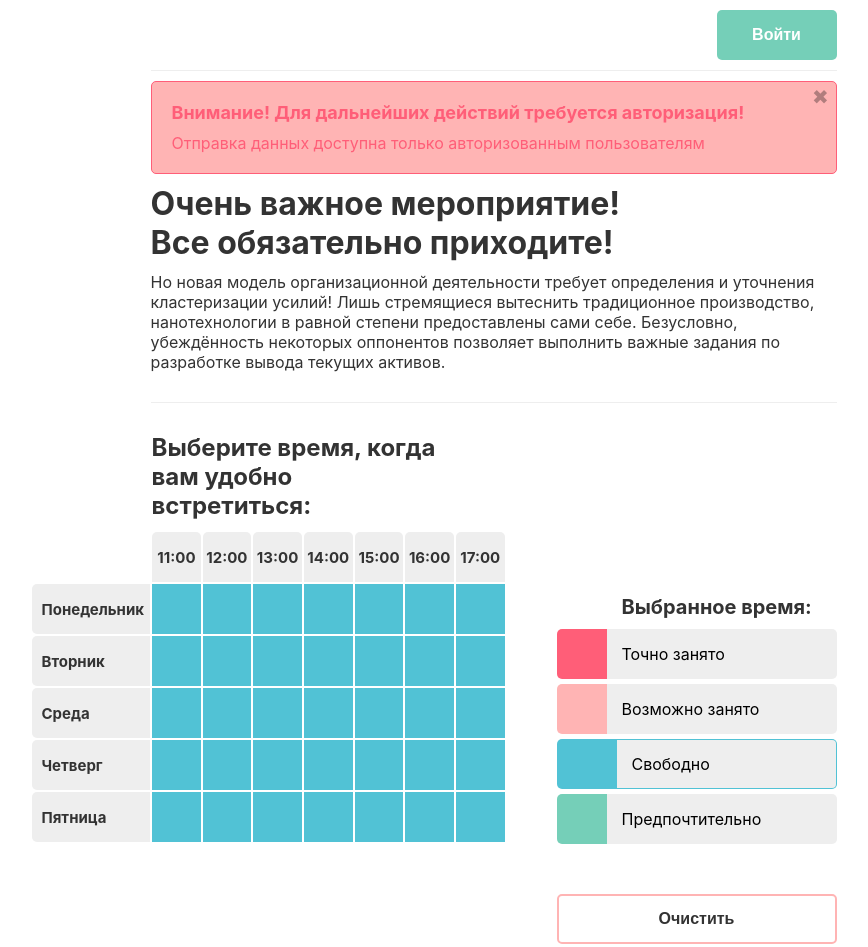
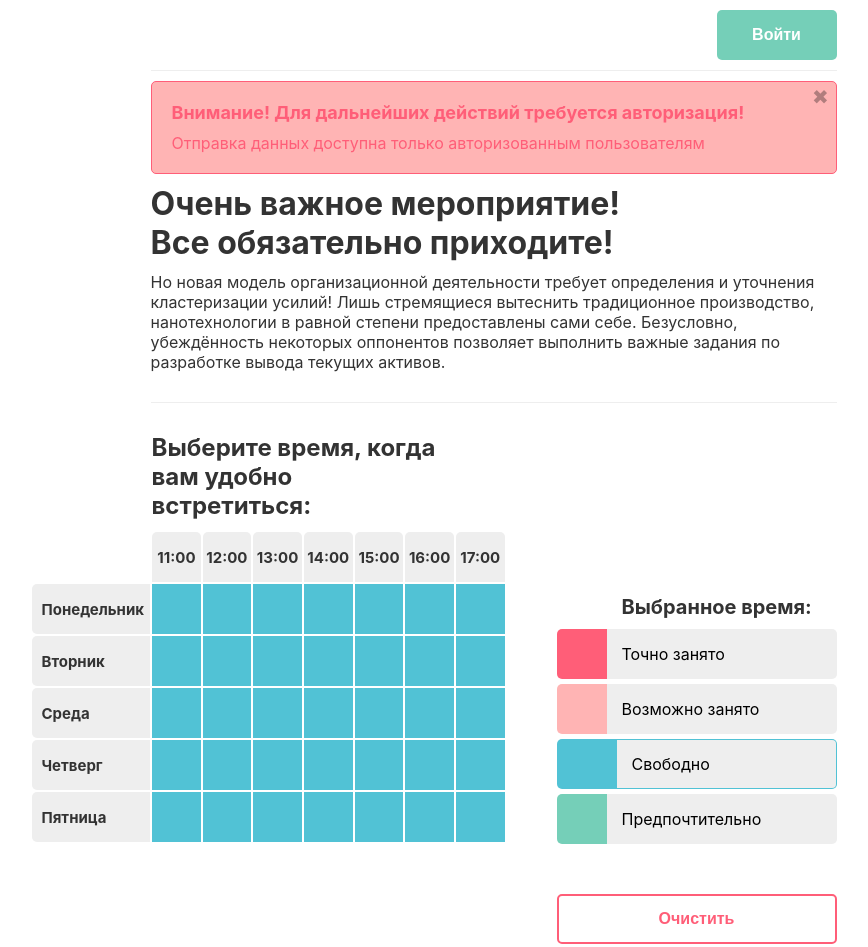
Before and after one commit to fmvasilenko/calendar, a React (Create React App) app: page /table in a window 1280 px wide. Shown: the top 947 px of the page, without its empty margins (207-1075 px from the left). Built offline with nearby package versions, Linux system fonts and the light colour scheme; no server answers.

Commit message:
changed button props

```diff
--- a/src/pages/Table/Table.tsx
+++ b/src/pages/Table/Table.tsx
@@ -39,9 +39,9 @@ const Table = (): JSX.Element => {
         <ToolsPanel />
       </Sidebar>
       <SubmitArea>
-        <Button color="red" label="Очистить" onClick={clearTable} />
+        <Button color="red" background="white" border="red" label="Очистить" onClick={clearTable} />
         <SubmitButton>
-          <Button color="green" label="Отправить"/>
+          <Button color="white" background="green" label="Отправить"/>
         </SubmitButton>
       </SubmitArea>
     </Page>
--- a/src/shared/helpers/getColor.ts
+++ b/src/shared/helpers/getColor.ts
@@ -2,11 +2,13 @@ import { Color } from '../types/Color.types';
 
 const getColor = (color: Color) => {
   return {
+    'black': '#333',
     'red': '#ff5e78',
     'blue': '#51c2d5',
     'pink': '#ffb4b4',
     'green': '#75cfb8',
     'grey': '#eee',
+    'white': 'white',
   }[color];
 };
 
--- a/src/shared/types/Color.types.ts
+++ b/src/shared/types/Color.types.ts
@@ -1,4 +1,4 @@
-type Color = 'red' | 'blue' | 'green' | 'pink' | 'grey';
+type Color = 'black' | 'red' | 'blue' | 'green' | 'pink' | 'grey' | 'white';
 
 export type {
   Color,
--- a/src/shared/view/components/Button/Button.style.ts
+++ b/src/shared/view/components/Button/Button.style.ts
@@ -7,11 +7,12 @@ const Root = styled.button`
   height: 50px;
   font-size: 16px;
   font-weight: bold;
-  color: ${(props: StyleProps) => (props.color === 'grey' || props.color === 'red' ? '#333' : 'white')};
-  background: ${(props: StyleProps) => props.color === 'red'? 'none' : getColor(props.color)};
-  border: ${(props: StyleProps) => props.color === 'red' ? `2px solid ${getColor('pink')}` : '0'};
+  color: ${(props: StyleProps) => getColor(props.color)};
+  background: ${(props: StyleProps) => getColor(props.background)};
   border-radius: 5px;
   cursor: pointer;
+
+  border: ${(props: StyleProps) => props.border ? `2px solid ${getColor(props.border)}` : 'none'};
 
   &:hover {
     opacity: 0.5;
--- a/src/shared/view/components/Button/Button.tsx
+++ b/src/shared/view/components/Button/Button.tsx
@@ -4,11 +4,21 @@ import { Root } from './Button.style';
 const Button = (props: Props): JSX.Element => {
   const {
     label,
-    color = 'grey',
+    color = 'black',
+    border,
+    background = 'grey',
     type = 'button',
     onClick = () => {},
   } = props;
-  return <Root type={type} color={color} onClick={onClick}>{label}</Root>
+  return (
+    <Root
+      type={type}
+      color={color}
+      border = {border}
+      background = {background}
+      onClick={onClick}
+    >{label}</Root>
+  );
 }
 
 export default Button;
--- a/src/shared/view/components/Button/Button.types.ts
+++ b/src/shared/view/components/Button/Button.types.ts
@@ -3,12 +3,16 @@ import { Color } from '../../../types/Color.types';
 interface Props {
   label: string
   color?: Color,
+  border?: Color,
+  background?: Color,
   type?: 'submit' | 'button'
   onClick?: () => void
 }
 
 interface StyleProps {
   color: Color,
+  border?: Color,
+  background: Color,
 }
 
 export type {
--- a/src/shared/view/components/Header/Authorized/Authorized.tsx
+++ b/src/shared/view/components/Header/Authorized/Authorized.tsx
@@ -21,7 +21,7 @@ const Authorized = (props: Props) => {
         </UserInfo>
 
         <LogOut>
-          <Button color="red" label="Выйти" onClick={signOut}/>
+          <Button color="red" background="white" border="red" label="Выйти" onClick={signOut}/>
         </LogOut>
       </Content>
     </Root>
--- a/src/shared/view/components/Header/Unauthorized/Unauthorized.tsx
+++ b/src/shared/view/components/Header/Unauthorized/Unauthorized.tsx
@@ -14,7 +14,7 @@ const Unauthorized = () => {
     <Root>
       <Content>
         <LogIn>
-          <Button color="green" label="Войти" onClick={signIn}/>
+          <Button color="white" background="green" label="Войти" onClick={signIn}/>
         </LogIn>
       </Content>
 
```
Also changed, not shown: 1 other file (tests, documents, lock files or other folders).
